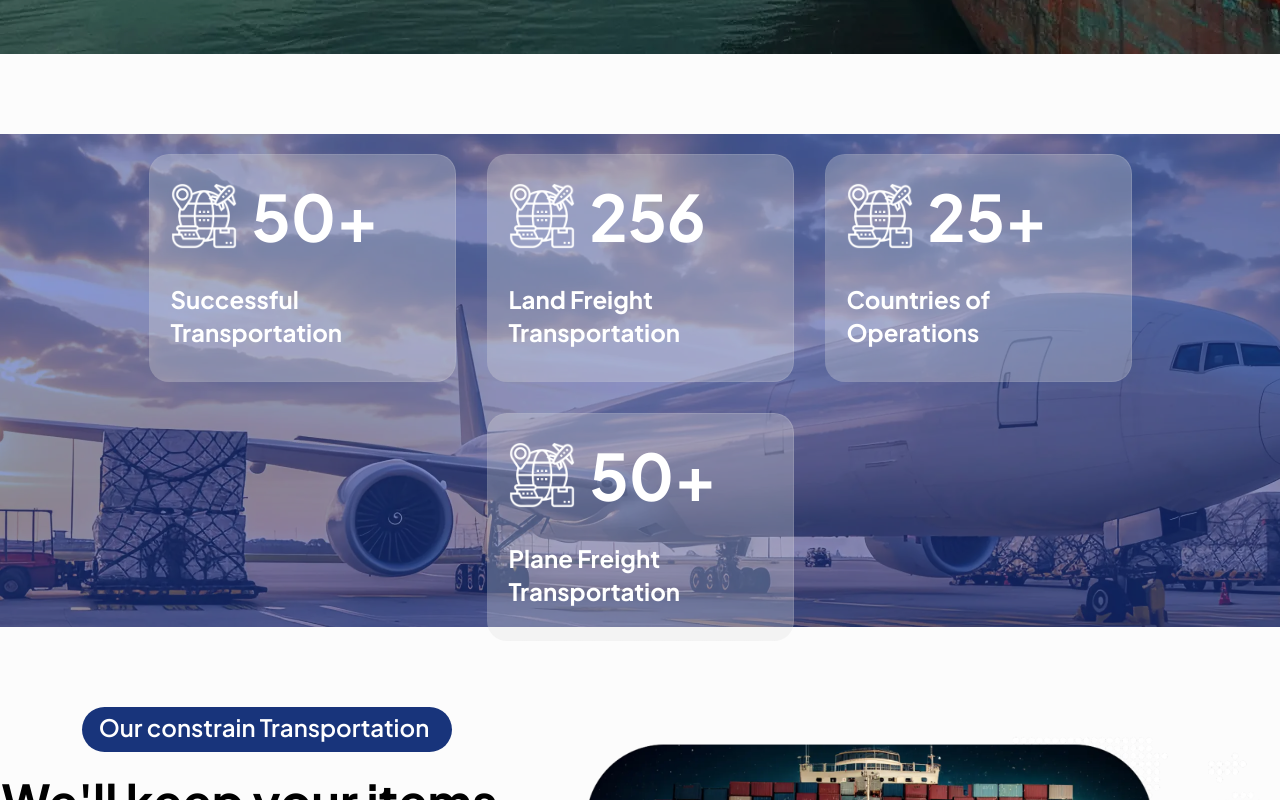
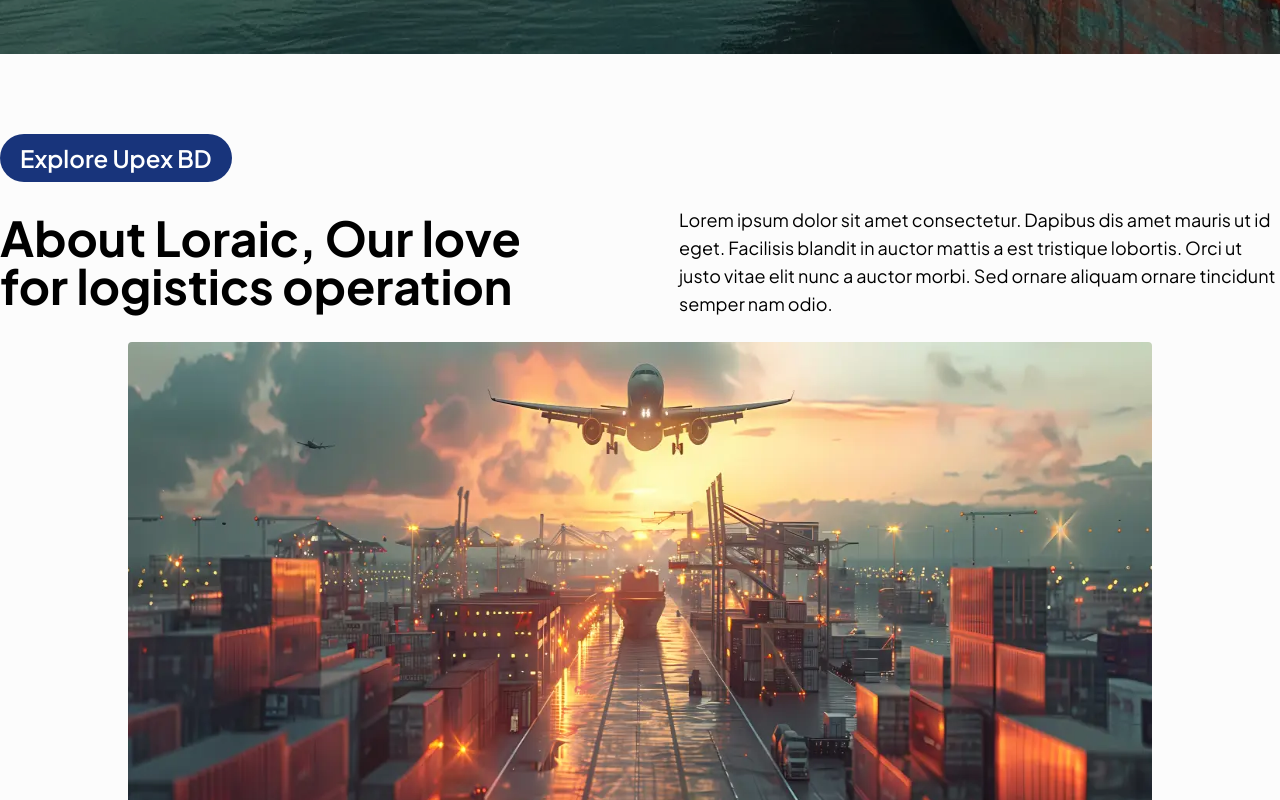
Before and after one commit to fzsf163/delivery-site, a React (Vite) app: page /company in a window 1280 px wide. Shown: the part 640-1440 px from the top of the page. Built offline with nearby package versions, Linux system fonts and the light colour scheme.

Commit message:
company page done

```diff
--- /dev/null
+++ b/src/components/compnay/exploreCompany.tsx
@@ -0,0 +1,33 @@
+import img from "../../assets/explorecompany/technological-futuristic-holograms-logistics-means-transport.webp";
+
+function ExploreCompany() {
+  return (
+    <div className="w-full pb-10 pt-20">
+      <div className="mx-auto w-fit space-y-6">
+        <div className="plus-jakarta-sans-600 mx-auto w-fit rounded-full bg-bg-color px-5 py-2 text-white xl:mx-0">
+          <p className="text-2xl">Explore Upex BD</p>
+        </div>
+        <div className="flex flex-col items-center justify-between gap-5 sm:gap-10 text-center sm:text-left xl:flex-row">
+          <p className="plus-jakarta-sans-700 w-[70%] text-2xl sm:w-[533px] sm:text-5xl">
+            About Loraic, Our love for logistics operation
+          </p>
+          <p className="plus-jakarta-sans-400 w-[70%] text-sm sm:w-[601px] sm:text-lg">
+            Lorem ipsum dolor sit amet consectetur. Dapibus dis amet mauris ut
+            id eget. Facilisis blandit in auctor mattis a est tristique
+            lobortis. Orci ut justo vitae elit nunc a auctor morbi. Sed ornare
+            aliquam ornare tincidunt semper nam odio.
+          </p>
+        </div>
+        <div className="h-full w-full rounded">
+          <img
+            src={img}
+            alt="company explore image"
+            className="mx-auto w-[80%] rounded xl:h-[552px] h-[300px]"
+          />
+        </div>
+      </div>
+    </div>
+  );
+}
+
+export default ExploreCompany;
--- a/src/components/tranportation/Transportation.tsx
+++ b/src/components/tranportation/Transportation.tsx
@@ -1,12 +1,10 @@
 import img2 from "../../assets/constraints/Rectangle 3(1).webp";
 
-type Props = {};
-
-export default function Transportation({}: Props) {
+export default function Transportation() {
   return (
-    <div className="mx-auto flex w- max-w-[1320px] flex-wrap items-center justify-center lg:flex-nowrap">
+    <div className="w- mx-auto flex max-w-[1320px] flex-wrap items-center justify-center lg:flex-nowrap">
       <div>
-        <div className="h-[45px] w-fit mx-auto rounded-[36px] bg-[#18347B] text-center lg:w-[370px]">
+        <div className="mx-auto h-[45px] w-fit rounded-[36px] bg-[#18347B] text-center lg:w-[370px]">
           <p className="plus-jakarta-sans-600 p-[5px_20px_10px_15px] text-[24px] leading-[30.24px] text-white">
             Our constrain Transportation
           </p>
@@ -21,9 +19,9 @@ export default function Transportation({}: Props) {
           est fermentum sed sit. Turpis egestas bibendum tempus aenean en.
         </p>
 
-        <div className="-before:bottom-10 relative mt-[24px] h-auto w-fit mx-auto pr-5 lg:pr-0 rounded-[15px] bg-[#ffffff] pb-4 before:absolute before:h-full before:w-[14px] sm:before:rounded-[15px_0px_0px_15px] sm:before:bg-[#18347B] lg:h-[175px] lg:w-[533px] lg:pb-0">
+        <div className="-before:bottom-10 relative mx-auto mt-[24px] h-auto w-fit rounded-[15px] bg-[#ffffff] pb-4 pr-5 before:absolute before:h-full before:w-[14px] sm:before:rounded-[15px_0px_0px_15px] sm:before:bg-[#18347B] lg:h-[175px] lg:w-[533px] lg:pb-0 lg:pr-0">
           {" "}
-          <ul className="plus-jakarta-sans-600 row-span-3 ml-12 grid w-fit list-disc grid-cols-12 gap-5 text-wrap break-words pt-4 text-xs md:text-xl leading-[25.2px] marker:text-[#18347B] md:gap-x-10 md:gap-y-5 md:pt-[25px] lg:text-[18px]">
+          <ul className="plus-jakarta-sans-600 row-span-3 ml-12 grid w-fit list-disc grid-cols-12 gap-5 text-wrap break-words pt-4 text-xs leading-[25.2px] marker:text-[#18347B] md:gap-x-10 md:gap-y-5 md:pt-[25px] md:text-xl lg:text-[18px]">
             <li className="col-span-6">Intermodal Shipping</li>
             <li className="col-span-6">Freeze product Shipping</li>
             <li className="col-span-6">Hot Shot Trucking</li>
@@ -32,7 +30,7 @@ export default function Transportation({}: Props) {
             <li className="col-span-6">Hot Shot Trucking</li>
           </ul>
         </div>
-        <div className="mt-[54px]  w-fit mx-auto lg:w-full">
+        <div className="mx-auto mt-[54px] w-fit lg:w-full">
           <button className="plus-jakarta-sans-600 h-[45px] w-[158px] rounded-[10px] bg-[#18347B] p-[10px_20px_10px_20px] leading-[25.2px] text-white">
             Get a Quota
           </button>
--- a/src/routes/company.tsx
+++ b/src/routes/company.tsx
@@ -1,5 +1,6 @@
 import Process from "../components/Process/Process";
 import CompanyHero from "../components/compnay/compnay";
+import ExploreCompany from "../components/compnay/exploreCompany";
 import Faq from "../components/faq/Faq";
 import NumberCard from "../components/number-card/numberCard";
 import SafeJourney from "../components/safe-journey/SafeJourney";
@@ -10,6 +11,7 @@ function Copmany() {
   return (
     <div>
       <CompanyHero></CompanyHero>
+      <ExploreCompany></ExploreCompany>
       <NumberCard />
       <div className="my-20">
         <Transportation />
```
Also changed, not shown: src/assets/explorecompany/technological-futuristic-holograms-logistics-means-transport.webp (added).
